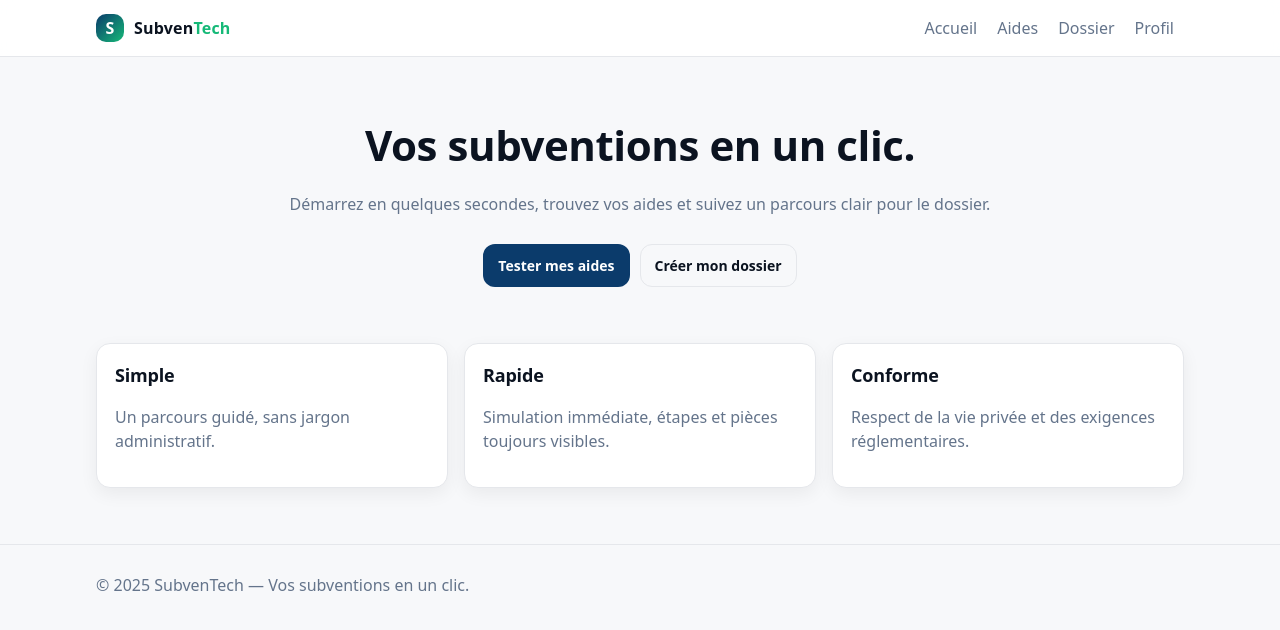
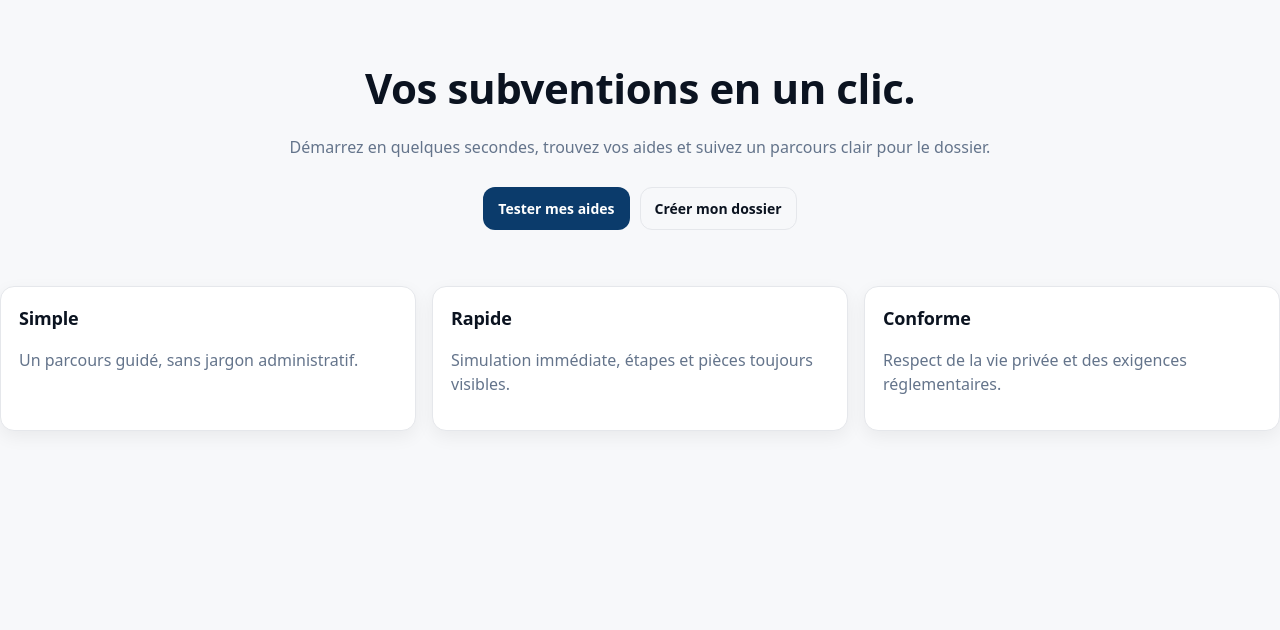
Before and after one commit to BACOUL/subventech-app, a Next.js app: page / in a window 1280 px wide. Shown: the top 630 px of the page. Built offline with nearby package versions, Linux system fonts and the light colour scheme.

Commit message:
Update _app.js

```diff
--- a/pages/_app.js
+++ b/pages/_app.js
@@ -1,52 +1,5 @@
-// pages/_app.js
-import Head from 'next/head';
-import Link from 'next/link';
 import '../styles/globals.css';
 
-const TITLE = 'SubvenTech — Vos subventions en un clic.';
-const DESC =
-  'Assistant simple et fiable pour trouver vos aides et constituer vos dossiers (perso & PME).';
-
-export default function MyApp({ Component, pageProps }) {
-  return (
-    <>
-      <Head>
-        <title>{TITLE}</title>
-        <meta name="description" content={DESC} />
-        <meta name="viewport" content="width=device-width, initial-scale=1" />
-        {/* OG / Twitter */}
-        <meta property="og:title" content={TITLE} />
-        <meta property="og:description" content={DESC} />
-        <meta property="og:type" content="website" />
-        <meta property="og:image" content="/og/og-default.png" />
-        <meta name="twitter:card" content="summary_large_image" />
-        <meta name="theme-color" content="#0B3B6B" />
-      </Head>
-
-      <header className="header light">
-        <div className="container headerRow">
-          <Link href="/" className="brand">
-            <span className="brandMark" aria-hidden="true">S</span>
-            <span className="brandName">Subven<span className="brandAccent">Tech</span></span>
-          </Link>
-          <nav className="nav">
-            <Link href="/">Accueil</Link>
-            <Link href="/aides">Aides</Link>
-            <Link href="/dossier">Dossier</Link>
-            <Link href="/profil">Profil</Link>
-          </nav>
-        </div>
-      </header>
-
-      <main className="container">
-        <Component {...pageProps} />
-      </main>
-
-      <footer className="footer light">
-        <div className="container">
-          © {new Date().getFullYear()} SubvenTech — <span className="muted">Vos subventions en un clic.</span>
-        </div>
-      </footer>
-    </>
-  );
+export default function App({ Component, pageProps }) {
+  return <Component {...pageProps} />;
 }
```
